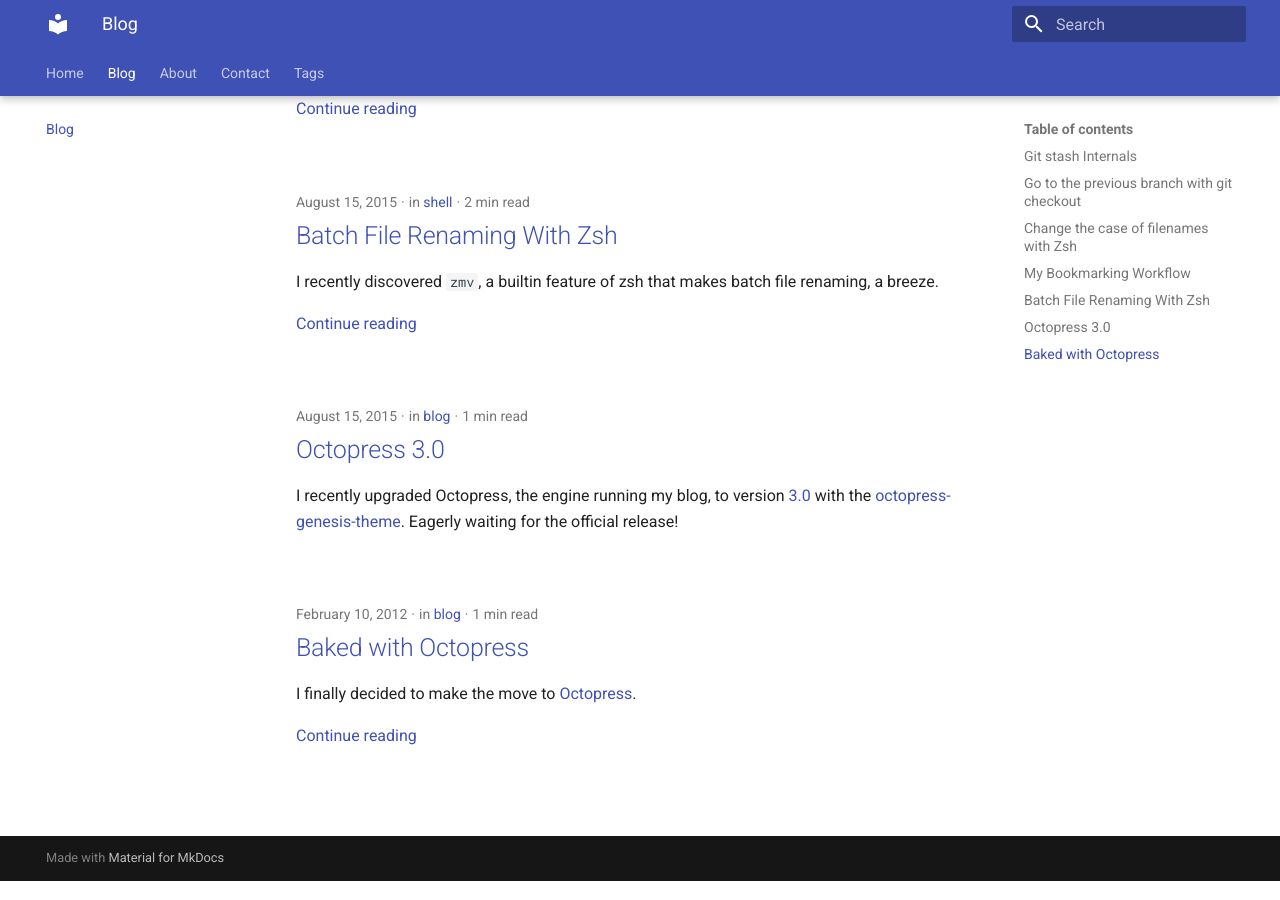
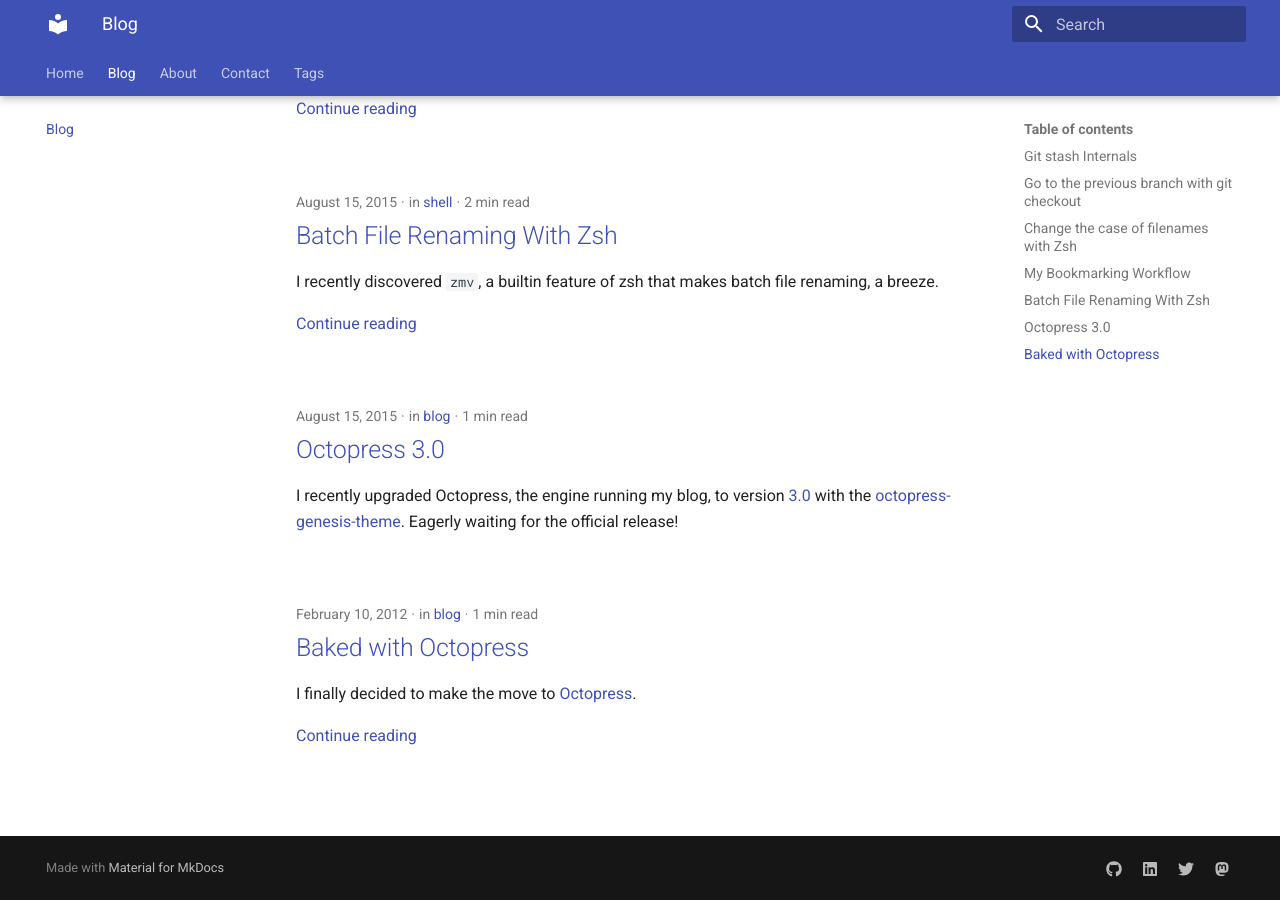
Before and after one commit to ebouchut/ebouchut.github.io, an MkDocs documentation site: the page built from docs/blog/index.md, in a window 1280 px wide and 900 px high, scrolled down 1068 px. Built offline with MkDocs 1.6.1 and Material for MkDocs 9.7.7, drawn with Linux system fonts in a browser that asks for light colours.

Commit message:
🔧 Add link to social sites at the bottom right of the page footer
LinkedIn, Mastodon, Twitter, GitHub

```diff
--- a/mkdocs.yml
+++ b/mkdocs.yml
@@ -12,6 +12,16 @@
     - search.suggest
     - search.highlight
     - search.share
+extra:
+  social:
+    - icon: fontawesome/brands/github
+      link: https://github.com/ebouchut
+    - icon: fontawesome/brands/linkedin
+      link: https://linkedin.com/in/ebouchut
+    - icon: fontawesome/brands/twitter
+      link: https://twitter.com/ebouchut
+    - icon: fontawesome/brands/mastodon
+      link: https://ruby.social/@ebouchut
 
 plugins:
   - search
```
